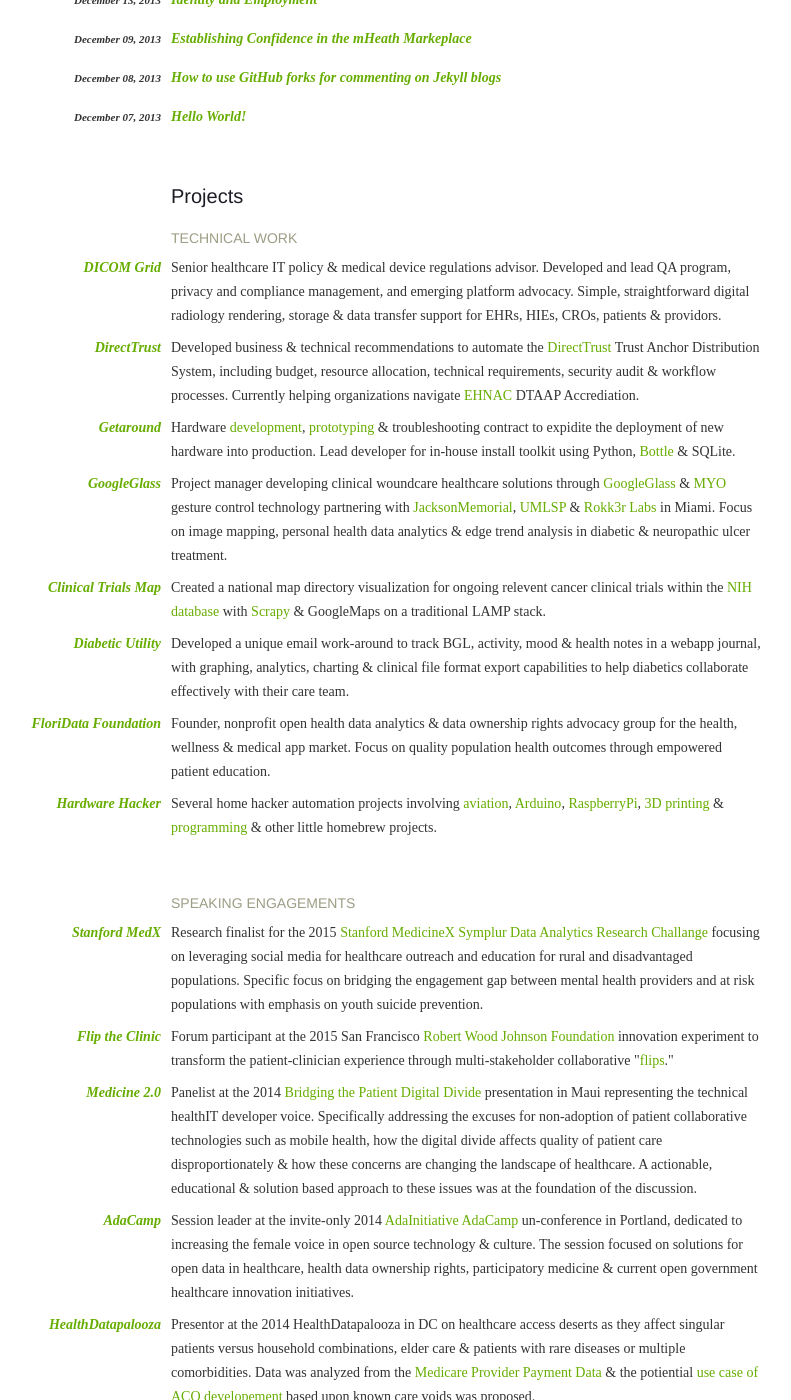
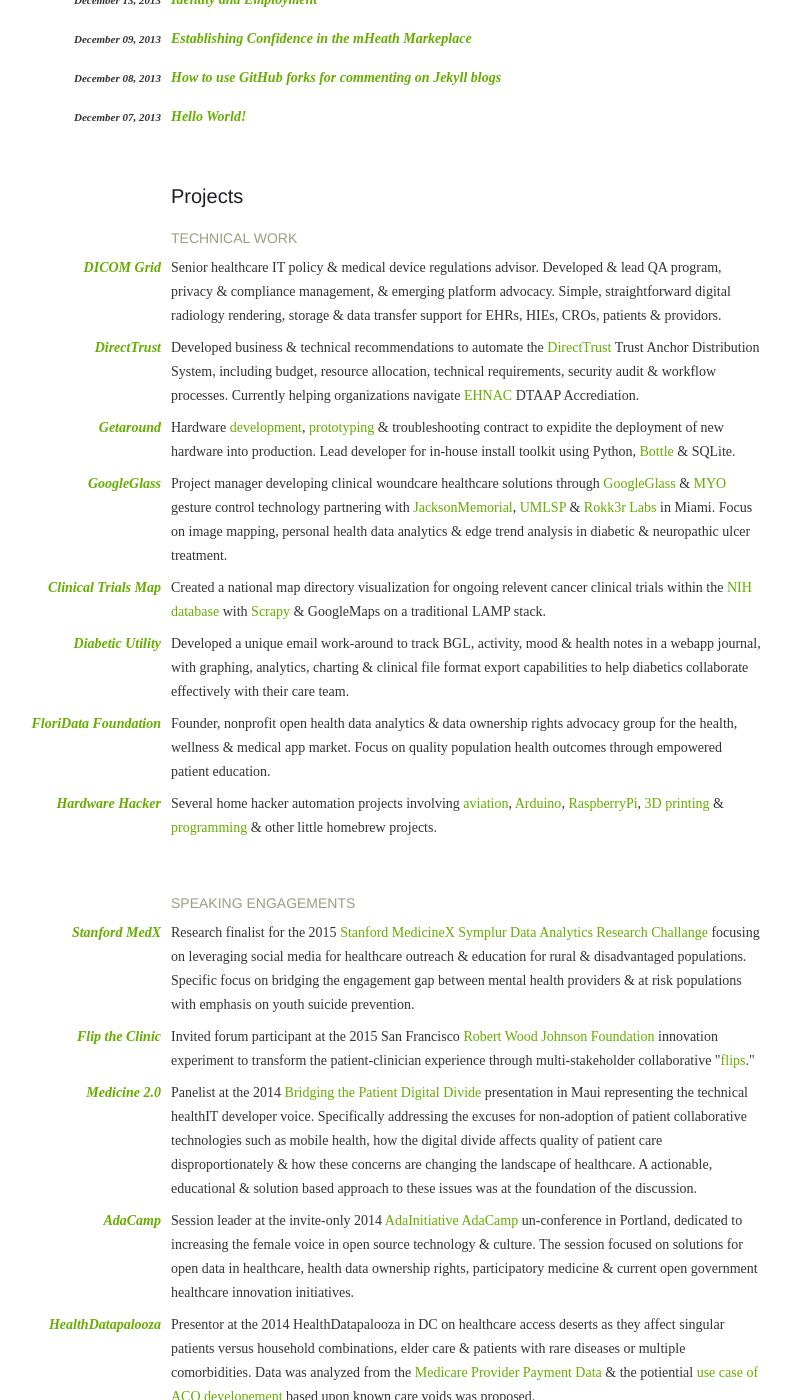
Before and after one commit to laurenstill/laurenstill.github.io, a Jekyll site: the page built from index.html, in a window 1280 px wide and 1400 px high, scrolled down 813 px. Shown: the whole window, without its empty margins (274-1065 px from the left). Built offline with Jekyll 4.4.1, drawn with Linux system fonts in a browser that asks for light colours.

Commit message:
Update index.html

```diff
--- a/_layouts/index.html
+++ b/_layouts/index.html
@@ -43,7 +43,7 @@
             <a href="http://www.dicomgrid.com">DICOM Grid</a>
         </span>
         <span class="project-desc">
-            Senior healthcare IT policy &amp; medical device regulations advisor. Developed and lead QA program, privacy and compliance management, and emerging platform advocacy. Simple, straightforward digital radiology rendering, storage &amp; data transfer support for EHRs, HIEs, CROs, patients &amp; providors.
+            Senior healthcare IT policy &amp; medical device regulations advisor. Developed &amp; lead QA program, privacy &amp; compliance management, &amp; emerging platform advocacy. Simple, straightforward digital radiology rendering, storage &amp; data transfer support for EHRs, HIEs, CROs, patients &amp; providors.
         </span>
     </li>
             <li class="project">
@@ -119,7 +119,7 @@
                     <a href="http://medicinex.stanford.edu/">Stanford MedX</a>
                 </span>
                 <span class="project-desc">
-                   Research finalist for the 2015 <a href="http://www.symplur.com/blog/stanford-medicine-x-symplur-announce-social-media-analytics-research-challenge/?utm_source=&utm_medium=stanford-medicine-x-symplur-signals-research-challenge&utm_term=stanford-medicine-x-symplur-signals-research-challenge&utm_content=&utm_campaign=sponsor_one">Stanford MedicineX Symplur Data Analytics Research Challange</a> focusing on leveraging social media for healthcare outreach and education for rural and disadvantaged populations. Specific focus on bridging the engagement gap between mental health providers and at risk populations with emphasis on youth suicide prevention.
+                   Research finalist for the 2015 <a href="http://www.symplur.com/blog/stanford-medicine-x-symplur-announce-social-media-analytics-research-challenge/?utm_source=&utm_medium=stanford-medicine-x-symplur-signals-research-challenge&utm_term=stanford-medicine-x-symplur-signals-research-challenge&utm_content=&utm_campaign=sponsor_one">Stanford MedicineX Symplur Data Analytics Research Challange</a> focusing on leveraging social media for healthcare outreach &amp; education for rural &amp; disadvantaged populations. Specific focus on bridging the engagement gap between mental health providers &amp; at risk populations with emphasis on youth suicide prevention.
             </span>
             </li>
 
@@ -128,7 +128,7 @@
                     <a href="http://fliptheclinic.org/">Flip the Clinic</a>
                 </span>
                 <span class="project-desc">
-                   Forum participant at the 2015 San Francisco <a href="http://www.rwjf.org/">Robert Wood Johnson Foundation</a> innovation experiment to transform the patient-clinician experience through multi-stakeholder collaborative "<a href="http://fliptheclinic.org/flips/">flips</a>."
+                   Invited forum participant at the 2015 San Francisco <a href="http://www.rwjf.org/">Robert Wood Johnson Foundation</a> innovation experiment to transform the patient-clinician experience through multi-stakeholder collaborative "<a href="http://fliptheclinic.org/flips/">flips</a>."
             </span>
             </li>
 
```
